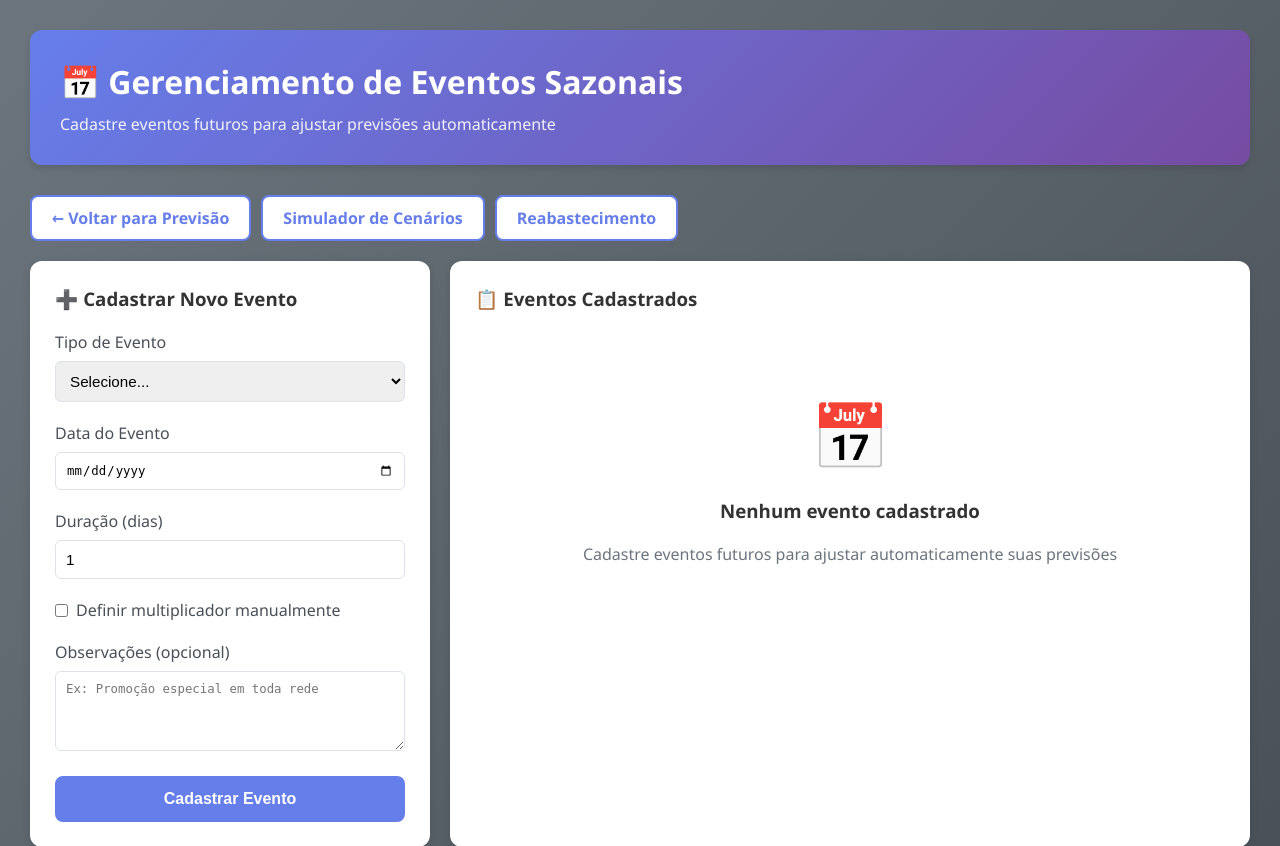
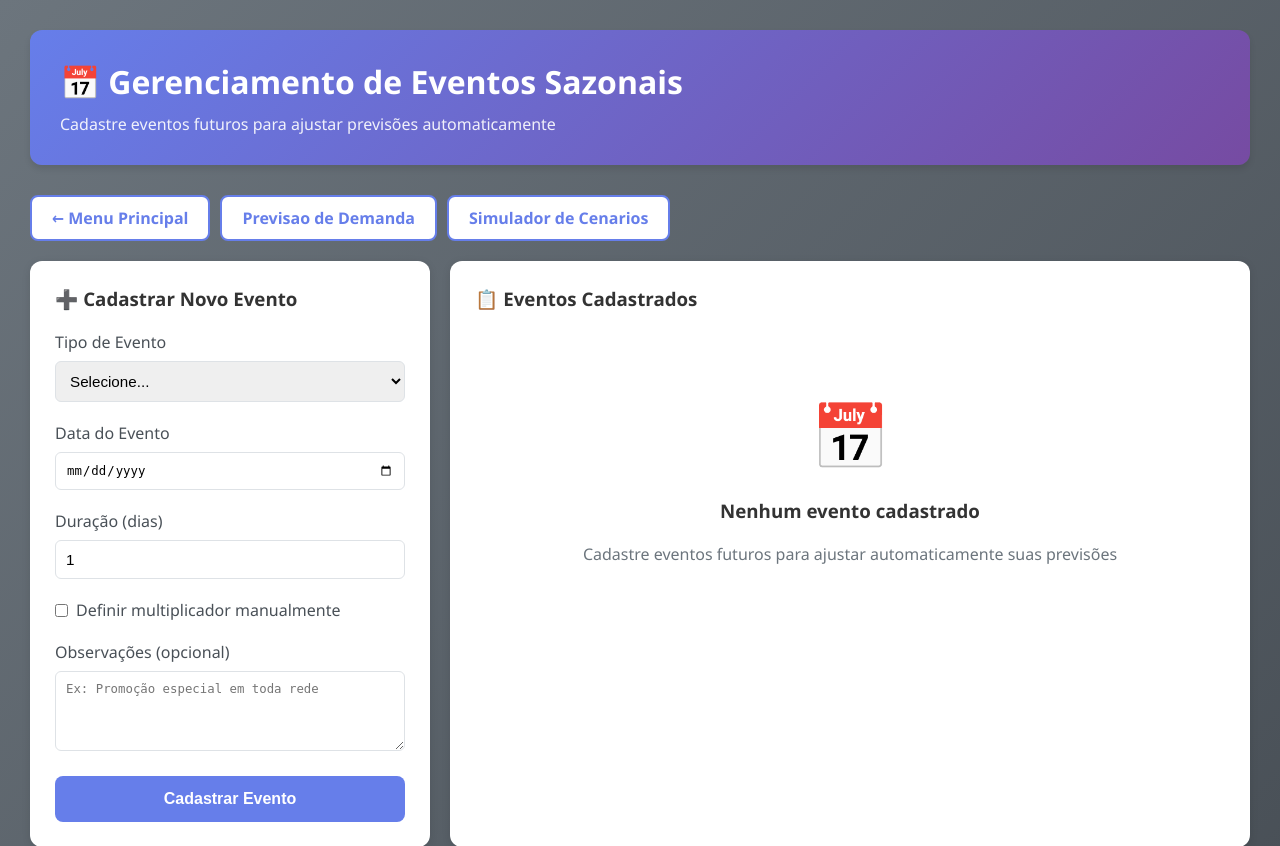
Before and after one commit to conradocosta0602/previsao-demanda, a Flask app: page /eventos in a window 1280 px wide. Shown: the top 846 px of the page. Run offline with Flask 3, Linux system fonts and the light colour scheme; data that the repository does not hold is empty; some libraries are stand-ins or nearby versions.

Commit message:
fix: Remover links para tela de reabastecimento extinta e ajustar navegacao
- Removido link de reabastecimento do simulador de cenarios
- Removido link de reabastecimento da tela de eventos
- Removido link de reabastecimento da tela de KPIs
- Removido link de reabastecimento do pedido manual
- Removido botao duplicado 'Inicio' da Central de Parametros
- Adicionado link para Menu Principal em todas as telas

Co-Authored-By: Claude Opus 4.5 <noreply@anthropic.com>

```diff
--- a/templates/central_parametros_fornecedor.html
+++ b/templates/central_parametros_fornecedor.html
@@ -373,7 +373,6 @@
             </a>
             <div class="navbar-nav ms-auto">
                 <a class="nav-link" href="/menu"><i class="bi bi-grid-3x3-gap"></i> Menu</a>
-                <a class="nav-link" href="/"><i class="bi bi-house"></i> Inicio</a>
                 <a class="nav-link" href="/pedido_fornecedor_integrado"><i class="bi bi-cart"></i> Pedido Fornecedor</a>
             </div>
         </div>
--- a/templates/eventos.html
+++ b/templates/eventos.html
@@ -325,9 +325,9 @@
 
         <!-- Navegação -->
         <div class="nav-buttons">
-            <a href="/">← Voltar para Previsão</a>
-            <a href="/simulador">Simulador de Cenários</a>
-            <a href="/reabastecimento">Reabastecimento</a>
+            <a href="/menu">← Menu Principal</a>
+            <a href="/">Previsao de Demanda</a>
+            <a href="/simulador">Simulador de Cenarios</a>
         </div>
 
         <!-- Alertas -->
--- a/templates/kpis.html
+++ b/templates/kpis.html
@@ -372,11 +372,11 @@
                     <p>Acompanhamento evolutivo de Demanda e Reabastecimento</p>
                 </div>
                 <div style="display: flex; gap: 10px;">
+                    <a href="/menu" style="background: rgba(255,255,255,0.2); color: white; padding: 10px 20px; border-radius: 8px; text-decoration: none; font-weight: 600; transition: all 0.2s; font-size: 0.9em;">
+                        🏠 Menu Principal
+                    </a>
                     <a href="/" style="background: rgba(255,255,255,0.2); color: white; padding: 10px 20px; border-radius: 8px; text-decoration: none; font-weight: 600; transition: all 0.2s; font-size: 0.9em;">
                         📈 Demanda
-                    </a>
-                    <a href="/reabastecimento" style="background: rgba(255,255,255,0.2); color: white; padding: 10px 20px; border-radius: 8px; text-decoration: none; font-weight: 600; transition: all 0.2s; font-size: 0.9em;">
-                        📦 Reabastecimento
                     </a>
                 </div>
             </div>
--- a/templates/pedido_manual.html
+++ b/templates/pedido_manual.html
@@ -344,7 +344,7 @@
             </div>
 
             <!-- Back Link -->
-            <a href="/reabastecimento" class="back-link">← Voltar para Reabastecimento</a>
+            <a href="/menu" class="back-link">← Menu Principal</a>
         </div>
     </div>
 
--- a/templates/simulador.html
+++ b/templates/simulador.html
@@ -344,8 +344,8 @@
 
         <!-- Navegação -->
         <div class="nav-buttons">
-            <a href="/">← Voltar para Previsão</a>
-            <a href="/reabastecimento">Ir para Reabastecimento →</a>
+            <a href="/menu">← Menu Principal</a>
+            <a href="/">Previsao de Demanda</a>
         </div>
 
         <!-- Aviso se não houver dados -->
```
